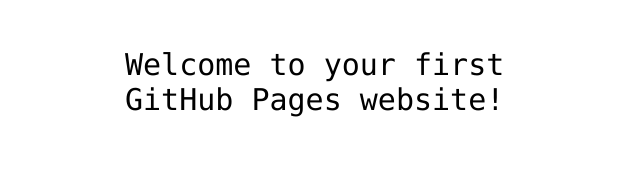
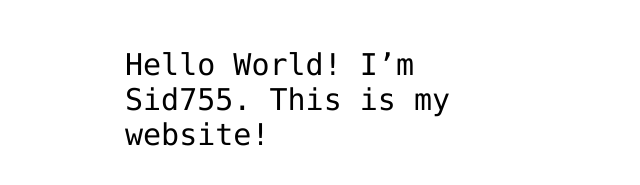
Before and after one commit to Sid755/Sid755.github.io, a plain HTML site: page index.html in a window 1280 px wide. Shown: the part 341-526 px from the top of the page, without its empty margins (315-955 px from the left). Drawn offline with Linux system fonts and the light colour scheme.

Commit message:
Add my username to index.html file

```diff
--- a/index.html
+++ b/index.html
@@ -12,7 +12,7 @@
 <img src="https://octodex.github.com/images/daftpunktocat-thomas.gif" id="octocat" alt="octocat-gif" />
 
 <!-- Change this code here by copy and pasting your template on line 15 -->
-<p>Welcome to your first GitHub Pages website!</p>
+<p>Hello World! I’m Sid755. This is my website!</p>
 
 </body>
 </html>
```
